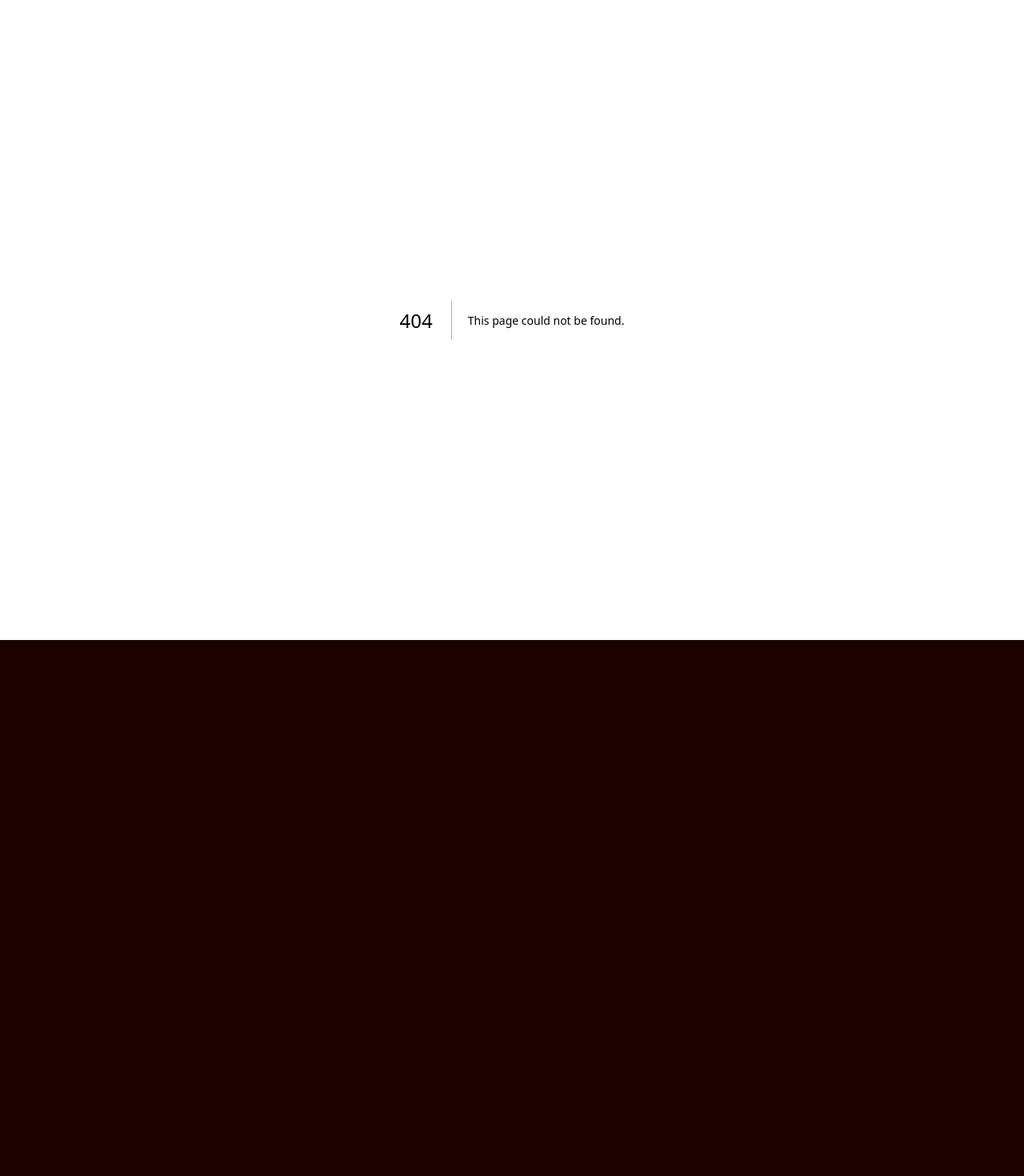
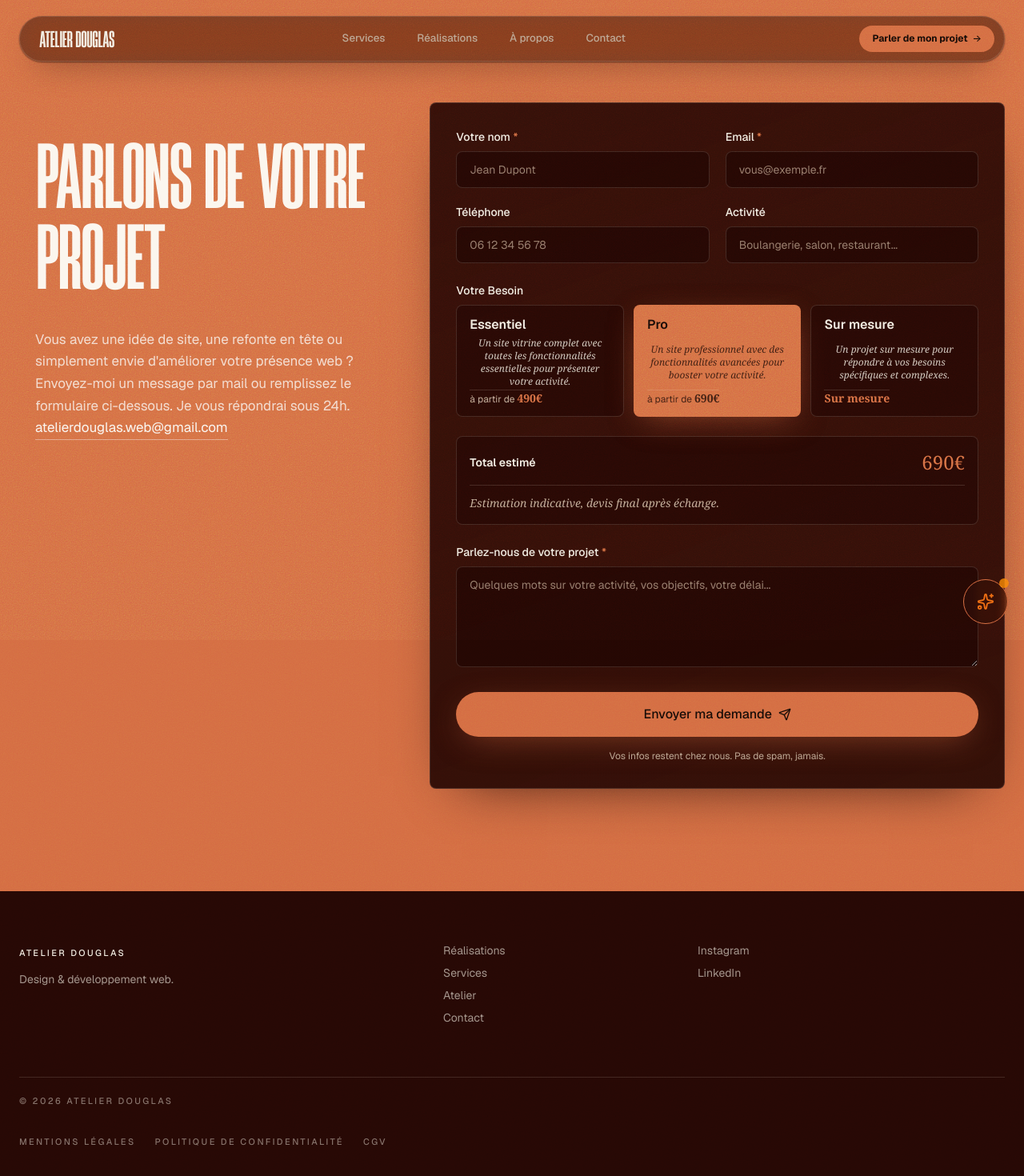
Before and after one commit to ryan-choukri/AtelierDouglas, a Next.js app: page /contact in a window 1280 px wide. Before the commit this address had no page. Shown: the top 1470 px of the page at 80% size. Before the commit the page ends 800 px from the top, so only its background shows below. Built offline with nearby package versions, Linux system fonts and the light colour scheme.

Commit message:
feat: add new pages for About, Contact, Realisations, and Services; enhance Navbar and Footer for improved navigation

```diff
--- /dev/null
+++ b/app/a-propos/page.tsx
@@ -0,0 +1,58 @@
+import type { Metadata } from "next";
+import { Backdrop } from "@/components/atelier/Backdrop";
+import { Navbar } from "@/components/atelier/Navbar";
+import { Chatbot } from "@/components/atelier/Chatbot";
+import {
+  About,
+  Process,
+  FinalCta,
+  Footer,
+} from "@/components/atelier/Sections";
+
+const title = "À propos | Atelier Douglas";
+const description =
+  "Découvrez Atelier Douglas, studio web indépendant spécialisé dans la création de sites modernes, rapides et pensés pour mettre en valeur les entreprises.";
+
+export const metadata: Metadata = {
+  title,
+  description,
+  openGraph: {
+    title,
+    description,
+    type: "website",
+  },
+  twitter: {
+    card: "summary_large_image",
+  },
+};
+
+export default function AboutPage() {
+  return (
+    <>
+      <Backdrop />
+      <div className="grain-fixed" aria-hidden />
+      <div className="relative z-10">
+        <Navbar />
+        <main>
+          <section className="grain border-b border-hairline pt-32 sm:pt-40">
+            <div className="mx-auto max-w-7xl px-5 py-16 sm:px-6 sm:py-20">
+              <h1 className="display text-[clamp(3.6rem,9vw,7.5rem)] text-espresso">
+                À propos
+              </h1>
+              <p className="mt-6 max-w-2xl text-[1.0625rem] leading-relaxed text-walnut">
+                Découvrez qui se cache derrière Atelier Douglas, mon approche du
+                web et pourquoi je fais ce métier différemment.
+              </p>
+            </div>
+          </section>
+
+          <About />
+          <Process />
+          <FinalCta />
+        </main>
+        <Footer />
+      </div>
+      <Chatbot />
+    </>
+  );
+}
--- /dev/null
+++ b/app/contact/page.tsx
@@ -0,0 +1,66 @@
+import type { Metadata } from "next";
+import { Backdrop } from "@/components/atelier/Backdrop";
+import { Navbar } from "@/components/atelier/Navbar";
+import { Chatbot } from "@/components/atelier/Chatbot";
+import { ContactForm } from "@/components/atelier/ContactForm";
+import { Footer } from "@/components/atelier/Sections";
+
+const title = "Contact | Atelier Douglas";
+const description =
+  "Parlez de votre projet web avec Atelier Douglas. Création, refonte ou amélioration de site internet avec une approche simple, moderne et sur mesure.";
+
+export const metadata: Metadata = {
+  title,
+  description,
+  openGraph: {
+    title,
+    description,
+    type: "website",
+  },
+  twitter: {
+    card: "summary_large_image",
+  },
+};
+
+export default function ContactPage() {
+  return (
+    <>
+      <Backdrop />
+      <div className="grain-fixed" aria-hidden />
+      <div className="relative z-10">
+        <Navbar />
+        <main>
+          <section className="grain bg-terracotta">
+            <div className="grid grid-cols-12 mx-auto max-w-7xl px-2 py-24 sm:px-6 md:py-32">
+              <div className="col-span-12 md:col-span-5 px-3 sm:px-5 pt-8 sm:pt-12">
+                <h1 className="display text-[clamp(3.6rem,9vw,7.5rem)] text-ink">
+                  Parlons de votre projet
+                </h1>
+                <p className="mb-12 sm:mb-16 mt-8 max-w-lg sm:text-[1.0625rem] text-[0.9rem] leading-relaxed text-ink/80">
+                  Vous avez une idée de site, une refonte en tête ou simplement
+                  envie d'améliorer votre présence web ?
+                  <br />
+                  Envoyez-moi un message par mail ou remplissez le formulaire
+                  ci-dessous. Je vous répondrai sous 24h.
+                  <br />
+                  <a
+                    href="mailto:atelierdouglas.web@gmail.com"
+                    className="border-b border-ink/40 pb-1 text-ink transition-colors hover:border-ink"
+                  >
+                    atelierdouglas.web@gmail.com
+                  </a>
+                </p>
+              </div>
+
+              <div className="col-span-12 md:col-span-7">
+                <ContactForm />
+              </div>
+            </div>
+          </section>
+        </main>
+        <Footer />
+      </div>
+      <Chatbot />
+    </>
+  );
+}
--- a/app/page.tsx
+++ b/app/page.tsx
@@ -15,9 +15,9 @@ import {
   Footer,
 } from "@/components/atelier/Sections";
 
-const title = "Création & refonte de sites web | Atelier Douglas";
+const title = "Atelier Douglas | Création de sites web modernes";
 const description =
-  "Atelier Douglas crée et modernise les sites web d'entreprises : design sur mesure, performance, mobile et référencement local.";
+  "Atelier Douglas crée des sites web modernes, rapides et sur mesure pour les entreprises qui veulent améliorer leur image, leur visibilité et leur conversion.";
 export const metadata: Metadata = {
   title,
   description,
--- /dev/null
+++ b/app/realisations/page.tsx
@@ -0,0 +1,55 @@
+import type { Metadata } from "next";
+import { Backdrop } from "@/components/atelier/Backdrop";
+import { Navbar } from "@/components/atelier/Navbar";
+import { Chatbot } from "@/components/atelier/Chatbot";
+import { Work, Process, FinalCta, Footer } from "@/components/atelier/Sections";
+import { SplitTitle } from "@/components/atelier/SplitTitle";
+
+const title = "Réalisations web | Atelier Douglas";
+const description =
+  "Découvrez les sites et projets réalisés par Atelier Douglas : design sur mesure, développement web, refonte et expériences digitales modernes.";
+
+export const metadata: Metadata = {
+  title,
+  description,
+  openGraph: {
+    title,
+    description,
+    type: "website",
+  },
+  twitter: {
+    card: "summary_large_image",
+  },
+};
+
+export default function RealisationsPage() {
+  return (
+    <>
+      <Backdrop />
+      <div className="grain-fixed" aria-hidden />
+      <div className="relative z-10">
+        <Navbar />
+        <main>
+          <section className="grain border-b border-hairline pt-32 sm:pt-40">
+            <div className="mx-auto max-w-7xl px-5 py-16 sm:px-6 sm:py-20">
+              <h1 className="display text-[clamp(3.6rem,9vw,7.5rem)] text-espresso">
+                <SplitTitle>Réalisations</SplitTitle>
+              </h1>
+              <p className="mt-6 max-w-2xl text-[1.0625rem] leading-relaxed text-walnut">
+                Voici une sélection de projets web réalisés pour des entreprises
+                et des créateurs. Chacun est conçu sur mesure, pensé pour
+                performer et générer des résultats.
+              </p>
+            </div>
+          </section>
+
+          <Work />
+          <Process />
+          <FinalCta />
+        </main>
+        <Footer />
+      </div>
+      <Chatbot />
+    </>
+  );
+}
--- /dev/null
+++ b/app/services/page.tsx
@@ -0,0 +1,60 @@
+import type { Metadata } from "next";
+import { Backdrop } from "@/components/atelier/Backdrop";
+import { Navbar } from "@/components/atelier/Navbar";
+import { Chatbot } from "@/components/atelier/Chatbot";
+import {
+  Services,
+  FinalCta,
+  Footer,
+  Philosophy,
+} from "@/components/atelier/Sections";
+import { SplitTitle } from "@/components/atelier/SplitTitle";
+
+const title = "Services de création de site web | Atelier Douglas";
+const description =
+  "Création et refonte de sites vitrines, design sur mesure, responsive, optimisation des performances et référencement local avec Atelier Douglas.";
+
+export const metadata: Metadata = {
+  title,
+  description,
+  openGraph: {
+    title,
+    description,
+    type: "website",
+  },
+  twitter: {
+    card: "summary_large_image",
+  },
+};
+
+export default function ServicesPage() {
+  return (
+    <>
+      <Backdrop />
+      <div className="grain-fixed" aria-hidden />
+      <div className="relative z-10">
+        <Navbar />
+        <main>
+          <section className="grain border-b border-hairline pt-32 sm:pt-40">
+            <div className="mx-auto max-w-7xl px-5 py-16 sm:px-6 sm:py-20">
+              <h1 className="display text-[clamp(3.6rem,9vw,7.5rem)] text-espresso">
+                <SplitTitle>Services web</SplitTitle>
+              </h1>
+              <p className="mt-6 max-w-2xl text-[1.0625rem] leading-relaxed text-walnut">
+                Je crée, rénove et maintiens des sites web modernes. Chaque
+                projet est pensé pour améliorer votre visibilité, votre
+                conversion et l&apos;expérience de vos clients.
+              </p>
+            </div>
+          </section>
+
+          <Philosophy />
+          <Services />
+          <FinalCta />
+        </main>
+        <Footer />
+      </div>
+      <Chatbot />
+    </>
+  );
+}
--- a/components/atelier/ContactForm.tsx
+++ b/components/atelier/ContactForm.tsx
@@ -1,5 +1,7 @@
-import { useState, type FormEvent } from "react";
-import { Check, Loader2, Send, Tag } from "lucide-react";
+"use client";
+
+import { useState } from "react";
+import { Check, Loader2, Send } from "lucide-react";
 import { Button, Field, inputClass } from "./primitives";
 
 import { cn } from "@/lib/utils";
@@ -110,7 +112,7 @@ export function ContactForm() {
     }
   }
 
-  async function handleSubmit(e: FormEvent<HTMLFormElement>) {
+  async function handleSubmit(e: React.FormEvent<HTMLFormElement>) {
     e.preventDefault();
     const data = new FormData(e.currentTarget);
     console.log("Form data:", Object.fromEntries(data.entries()));
--- a/components/atelier/Navbar.tsx
+++ b/components/atelier/Navbar.tsx
@@ -1,16 +1,28 @@
 "use client";
 
 import { useEffect, useState } from "react";
-
-const links = [
-  { label: "Réalisations", href: "#realisations" },
-  { label: "Services", href: "#services" },
-  { label: "Contact", href: "#contact" },
-];
+import { usePathname } from "next/navigation";
 
 export function Navbar() {
   const [scrolled, setScrolled] = useState(false);
   const [open, setOpen] = useState(false);
+  const pathname = usePathname();
+
+  // Sur la home, utilise les ancres; sur les autres pages, utilise les vraies routes
+  const links =
+    pathname === "/"
+      ? [
+          { label: "Réalisations", href: "#realisations" },
+          { label: "Services", href: "#services" },
+          { label: "À propos", href: "#about" },
+          { label: "Contact", href: "#contact" },
+        ]
+      : [
+          { label: "Services", href: "/services" },
+          { label: "Réalisations", href: "/realisations" },
+          { label: "À propos", href: "/a-propos" },
+          { label: "Contact", href: "/contact" },
+        ];
 
   useEffect(() => {
     const onScroll = () => setScrolled(window.scrollY > 24);
@@ -31,7 +43,7 @@ export function Navbar() {
       >
         {/* Logo */}
         <a
-          href="#top"
+          href={pathname === "/" ? "#top" : "/"}
           className="pt-[5px] pl-1 display text-[1.8rem] shrink-0 text-espresso transition-opacity"
         >
           <span className="hidden sm:inline">Atelier Douglas</span>
@@ -106,7 +118,7 @@ export function Navbar() {
         {/* CTA + mobile menu */}
         <div className="relative left-[8px] ml-auto flex items-center gap-2 md:ml-0">
           <a
-            href="#contact"
+            href={pathname === "/" ? "#contact" : "/contact"}
             className="
               group
               inline-flex items-center gap-1.5
--- a/components/atelier/Sections.tsx
+++ b/components/atelier/Sections.tsx
@@ -1,5 +1,6 @@
 "use client";
 import Image from "next/image";
+import { usePathname } from "next/navigation";
 import nordalIndustrie from "@/assets/work-nordal-industrie.png";
 import barberProject from "@/assets/work-barber-project.png";
 import metalforge from "@/assets/metalforge.png";
@@ -8,6 +9,7 @@ import ryandevImg from "@/assets/ryandev.jpg";
 
 import { ContactForm } from "@/components/atelier/ContactForm";
 import { VisibilityConversion } from "@/components/atelier/VisibilityConversion";
+import Link from "next/link";
 
 export function Statement() {
   return <VisibilityConversion />;
@@ -420,11 +422,11 @@ const aboutStats = [
 ];
 
 export function About() {
+  const pathname = usePathname();
+  const contactHref = pathname === "/" ? "#contact" : "/contact";
+
   return (
-    <section
-      id="fondateur"
-      className="darker-part grain border-b border-hairline"
-    >
+    <section id="about" className="darker-part grain border-b border-hairline">
       <div className="mx-auto grid max-w-7xl grid-cols-1 gap-16 px-5 py-24 sm:px-6 md:grid-cols-12 md:py-32">
         <div className="md:col-span-5">
           <div className="relative mx-auto max-w-xs md:max-w-none">
@@ -490,7 +492,7 @@ export function About() {
           </div>
 
           <a
-            href="#contact"
+            href={contactHref}
             className="group mt-12 inline-flex items-center gap-2 border-b border-espresso/30 pb-1 text-sm font-medium text-espresso transition-colors hover:border-terracotta hover:text-terracotta"
           >
             Discutons de votre projet
@@ -538,11 +540,38 @@ export function FinalCta() {
 }
 
 export function Footer() {
+  const pathname = usePathname();
+
+  const getNavLink = (label: string) => {
+    if (pathname === "/") {
+      // Sur la home, utilise les ancres
+      return `#${label.toLowerCase().replace("é", "e")}`;
+    }
+    // Sur les autres pages, utilise les routes
+    switch (label) {
+      case "Réalisations":
+        return "/realisations";
+      case "Services":
+        return "/services";
+      case "Atelier":
+        return "/a-propos";
+      case "Contact":
+        return "/contact";
+      default:
+        return "/";
+    }
+  };
+
   return (
     <footer className="grain bg-paper">
       <div className="mx-auto grid max-w-7xl grid-cols-1 gap-10 px-5 py-16 sm:px-6 md:grid-cols-12">
         <div className="md:col-span-5">
-          <p className="label text-espresso">Atelier Douglas</p>
+          <Link
+            href="/"
+            className="label text-espresso hover:text-terracotta transition-colors"
+          >
+            Atelier Douglas
+          </Link>
           <p className="mt-3 text-sm text-espresso/60">
             Design &amp; développement web.
           </p>
@@ -552,7 +581,7 @@ export function Footer() {
             {["Réalisations", "Services", "Atelier", "Contact"].map((l) => (
               <li key={l}>
                 <a
-                  href={`#${l.toLowerCase().replace("é", "e")}`}
+                  href={getNavLink(l)}
                   className="transition-colors hover:text-terracotta"
                 >
                   {l}
--- a/components/atelier/primitives.tsx
+++ b/components/atelier/primitives.tsx
@@ -1,3 +1,5 @@
+"use client";
+
 import { useEffect, useRef, useState, type ReactNode } from "react";
 import { cn } from "@/lib/utils";
 
```
